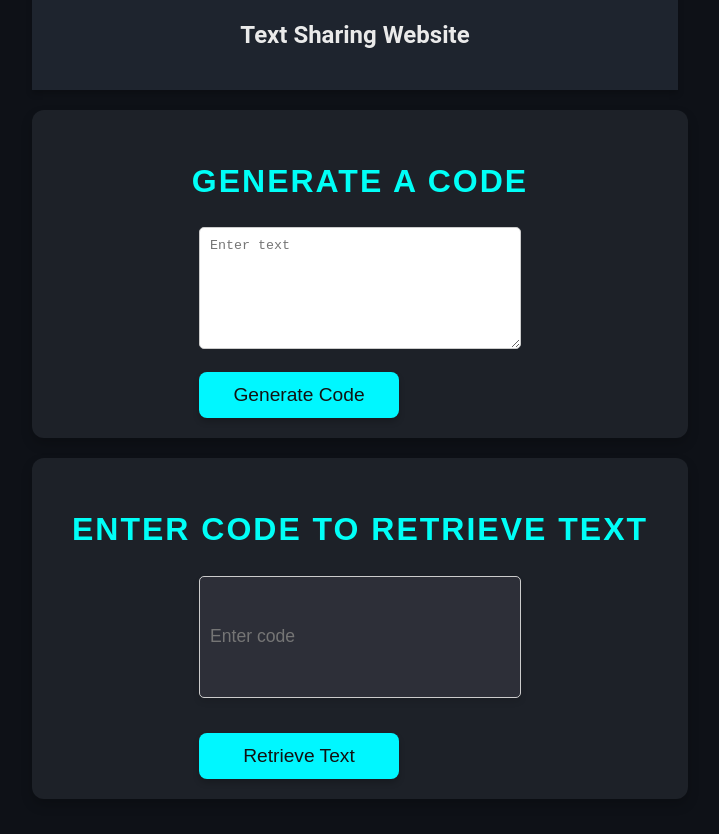
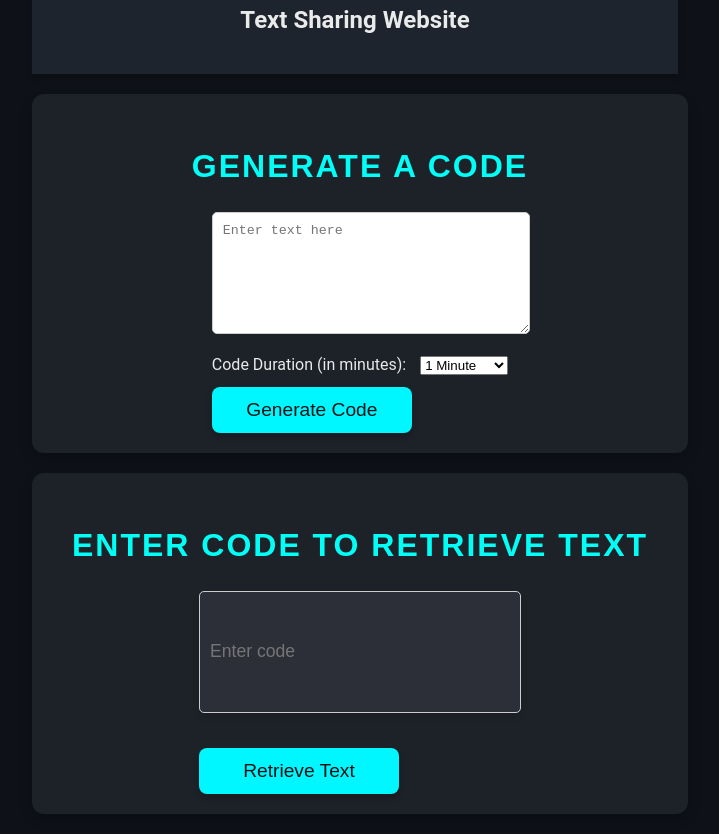
Before and after one commit to itsrohitgiri/Sharing, a React (Create React App) app in the folder frontend/: page / in a window 1280 px wide. Shown: the whole page, without its empty margins (300-1019 px from the left). Built offline with nearby package versions, Linux system fonts and the light colour scheme; no server answers.

Commit message:
with durations

```diff
--- a/frontend/src/components/TextInput.js
+++ b/frontend/src/components/TextInput.js
@@ -3,6 +3,7 @@ import axios from 'axios';
 
 const TextInput = ({ onGenerateCode }) => {
   const [text, setText] = useState('');
+  const [duration, setDuration] = useState(1); // Default duration is 1 minute
   const [error, setError] = useState('');
 
   // Get the backend URL from the environment variable
@@ -12,9 +13,18 @@ const TextInput = ({ onGenerateCode }) => {
     setText(e.target.value);
   };
 
+  const handleDurationChange = (e) => {
+    setDuration(parseInt(e.target.value)); // Convert to integer
+  };
+
   const handleSubmit = async () => {
     if (!text) {
       setError('Text is required');
+      return;
+    }
+
+    if (![1, 2, 5, 10].includes(duration)) {
+      setError('Invalid duration. Allowed: 1, 2, 5, or 10 minutes.');
       return;
     }
 
@@ -43,11 +53,32 @@ const TextInput = ({ onGenerateCode }) => {
     <div>
       <textarea
         value={text}
-        placeholder="Enter text"
+        placeholder="Enter text here"
         onChange={handleTextChange}
-      ></textarea>
-      <button onClick={handleSubmit}>Generate Code</button>
-      {error && <p style={{ color: 'red' }}>{error}</p>}
+        rows={4}
+        style={{ width: '100%', marginBottom: '10px' }}
+      />
+
+      <div>
+        <label htmlFor="duration">Code Duration (in minutes): </label>
+        <select
+          id="duration"
+          value={duration}
+          onChange={handleDurationChange}
+          style={{ marginLeft: '10px' }}
+        >
+          <option value={1}>1 Minute</option>
+          <option value={2}>2 Minutes</option>
+          <option value={5}>5 Minutes</option>
+          <option value={10}>10 Minutes</option>
+        </select>
+      </div>
+
+      <button onClick={handleSubmit} style={{ marginTop: '10px' }}>
+        Generate Code
+      </button>
+
+      {error && <p style={{ color: 'red', marginTop: '10px' }}>{error}</p>}
     </div>
   );
 };
```
